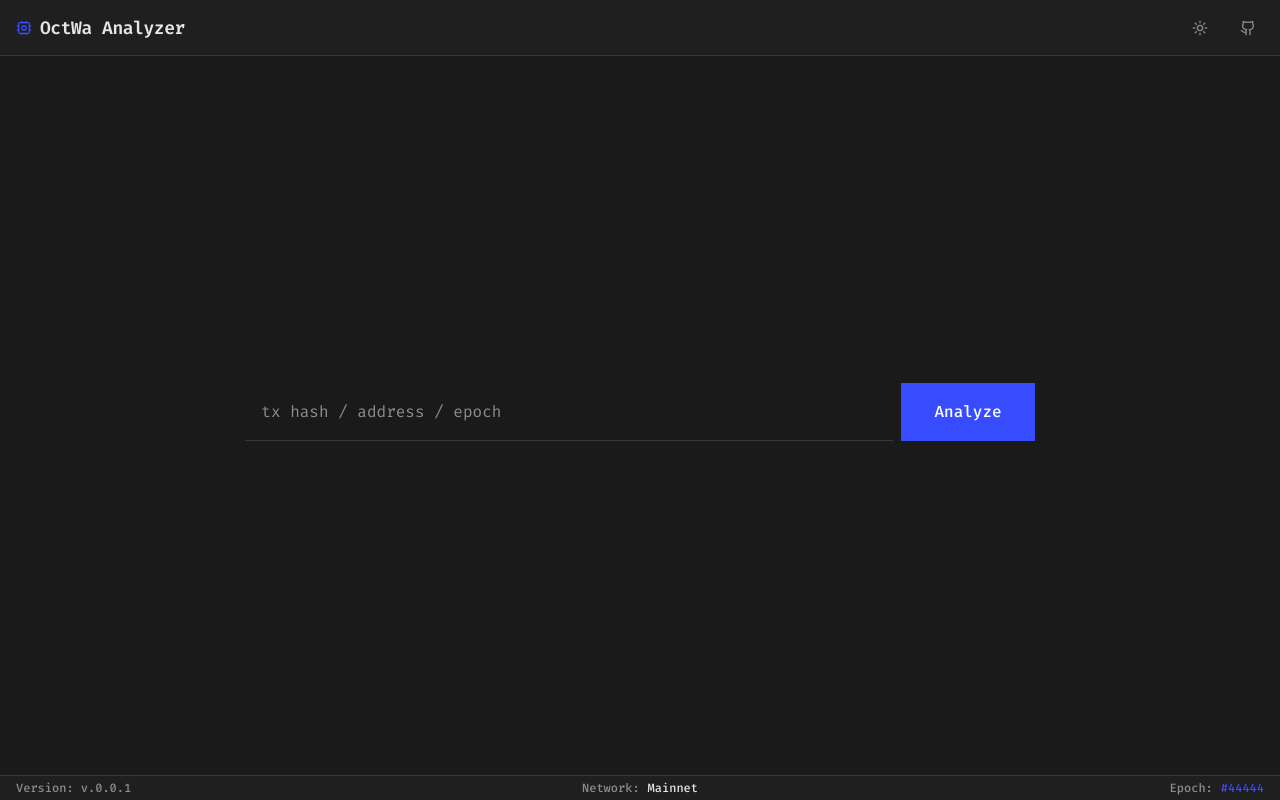
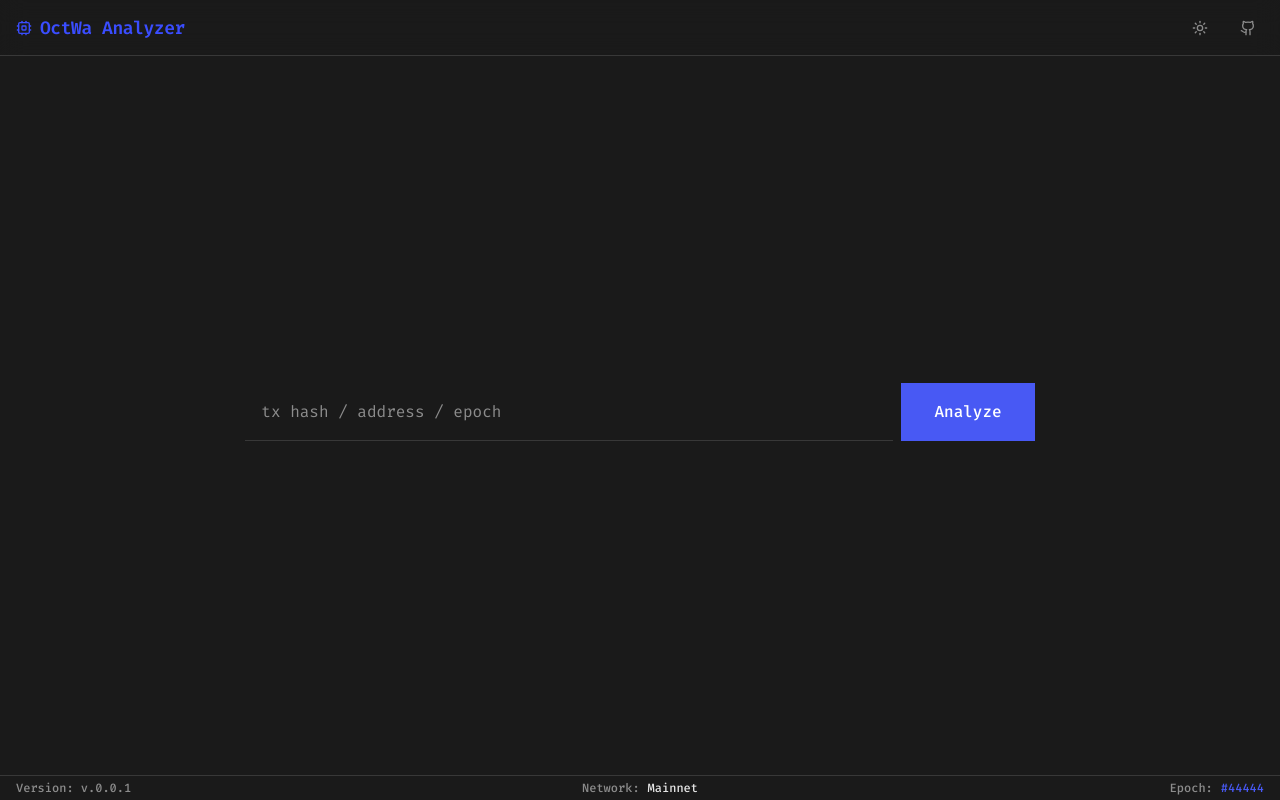
Before and after one commit to m-tq/OctWa-Analyzer, a React (Vite) app: page / in a window 1280 px wide. Built offline with nearby package versions, Linux system fonts and the light colour scheme; no server answers.

Commit message:
Update styling: primary color #3A4DFF, custom scrollbar, transparent navbar/footer, remove shadows and borders

```diff
--- a/src/App.tsx
+++ b/src/App.tsx
@@ -98,13 +98,14 @@ const Header = ({ isDark, setIsDark }: { isDark: boolean, setIsDark: (v: boolean
   };
 
   return (
-    <header className="grid grid-cols-[auto_1fr_auto] items-center h-[56px] px-2 md:px-4 border-b border-border bg-card backdrop-blur-md z-10 fixed top-0 left-0 right-0 shadow-sm">
+    <header className="grid grid-cols-[auto_1fr_auto] items-center h-[56px] px-2 md:px-4 border-b border-border bg-transparent backdrop-blur-md z-10 fixed top-0 left-0 right-0">
       <div className="flex items-center gap-2 md:gap-4 justify-start">
         <h1
           onClick={() => navigate('/')}
-          className="text-sm md:text-lg font-semibold flex items-center gap-1 md:gap-2 text-foreground cursor-pointer tracking-tight glow-hover"
+          className="text-sm md:text-lg font-semibold flex items-center gap-1 md:gap-2 cursor-pointer tracking-tight glow-hover"
+          style={{ color: '#3A4DFF' }}
         >
-          <Cpu className="text-primary" size={16} />
+          <Cpu size={16} style={{ color: '#3A4DFF' }} />
           <span className="hidden sm:inline">OctWa Analyzer</span>
           <span className="sm:hidden">OctWa</span>
         </h1>
@@ -143,7 +144,7 @@ const Header = ({ isDark, setIsDark }: { isDark: boolean, setIsDark: (v: boolean
 };
 
 const Footer = ({ currentBlock }: { currentBlock: number }) => (
-  <footer className="flex items-center justify-between py-1 px-2 md:px-4 border-t border-border bg-card text-[10px] md:text-xs font-medium text-muted-foreground fixed bottom-0 left-0 right-0 shadow-sm">
+  <footer className="flex items-center justify-between py-1 px-2 md:px-4 border-t border-border bg-transparent text-[10px] md:text-xs font-medium text-muted-foreground fixed bottom-0 left-0 right-0">
     <div className="w-1/3 text-left">
        <span className="hidden sm:inline">Version: v.0.0.1</span>
        <span className="sm:hidden">v.0.0.1</span>
@@ -308,7 +309,7 @@ const TxView = () => {
       </div>
 
       {/* HEADER CARD */}
-      <div className="bg-card p-2 md:p-4 shadow-md">
+      <div className="p-2 md:p-4 border-b border-dashed border-border">
         <div className="flex flex-col md:flex-row justify-between items-start md:items-center gap-2 md:gap-4">
           <div className="flex items-center gap-2 md:gap-4 w-full md:w-auto">
             <div className={cn("p-2 md:p-3", config.bg, config.color)}>
@@ -348,11 +349,11 @@ const TxView = () => {
         {/* LEFT COLUMN: FLOW + MEMO */}
         <div className="lg:col-span-8 flex flex-col gap-2 md:gap-3">
           {/* FLOW & VALUES */}
-          <div className="bg-background flex flex-col justify-center shadow-md p-2 md:p-0">
+          <div className="flex flex-col justify-center">
             <div>
               <div className="relative py-2 md:py-3">
-                <span className="text-[10px] md:text-[12px] font-medium uppercase text-muted-foreground mb-1 block tracking-widest">From / Origin</span>
-                <div className="bg-card p-2 md:p-3 flex items-center justify-between group shadow-sm">
+                <span className="text-[10px] md:text-[12px] font-medium uppercase text-muted-foreground mb-2 block tracking-widest">From / Origin</span>
+                <div className="p-2 md:p-3 flex items-center justify-between group">
                   <button
                     onClick={() => navigate(`/address/${data.from}`)}
                     className="text-[10px] md:text-xs font-bold truncate pr-2 md:pr-4 text-foreground hover:text-primary transition-colors glow-hover text-left flex-1"
@@ -365,17 +366,17 @@ const TxView = () => {
                 </div>
               </div>
 
-              <div className="flex items-center gap-2 md:gap-4 py-2 md:py-3">
-                <div className="h-[1px] flex-1 bg-border border-t border-dashed border-muted-foreground opacity-30"></div>
-                <div className={cn("p-1 md:p-1.5 bg-card shadow-sm", config.color)}>
+              <div className="flex items-center gap-2 md:gap-4 py-3 md:py-4">
+                <div className="h-[1px] flex-1 border-t border-dashed border-muted-foreground opacity-30"></div>
+                <div className={cn("p-1 md:p-1.5", config.color)}>
                   {config.icon}
                 </div>
-                <div className="h-[1px] flex-1 bg-border border-t border-dashed border-muted-foreground opacity-30"></div>
+                <div className="h-[1px] flex-1 border-t border-dashed border-muted-foreground opacity-30"></div>
               </div>
 
-              <div className="relative pt-2 md:pt-3">
-                <span className="text-[10px] md:text-[12px] font-medium uppercase text-muted-foreground mb-1 block tracking-widest">To / Destination</span>
-                <div className="bg-card p-2 md:p-3 flex items-center justify-between group shadow-sm">
+              <div className="relative py-2 md:py-3">
+                <span className="text-[10px] md:text-[12px] font-medium uppercase text-muted-foreground mb-2 block tracking-widest">To / Destination</span>
+                <div className="p-2 md:p-3 flex items-center justify-between group">
                   <button
                     onClick={() => navigate(`/address/${data.to}`)}
                     className={cn(
@@ -394,7 +395,7 @@ const TxView = () => {
           </div>
 
           {/* MEMO BOX */}
-          <div className="bg-card p-2 md:p-4 shadow-md flex flex-col">
+          <div className="p-2 md:p-4 border-t border-dashed border-border flex flex-col">
             <div className="flex items-center justify-between mb-2 pb-2">
               <div className="flex items-center gap-1 md:gap-2">
                 <MessageSquare size={12} className="text-muted-foreground md:w-3.5 md:h-3.5" />
@@ -419,9 +420,9 @@ const TxView = () => {
         </div>
 
         {/* RIGHT COLUMN: FINANCIALS + INTERNAL LOGIC */}
-        <div className="lg:col-span-4 flex flex-col gap-2 md:gap-3">
+        <div className="lg:col-span-4 flex flex-col gap-2 md:gap-3 lg:border-l lg:border-dashed lg:border-border lg:pl-4">
           {/* FINANCIALS (Settled Amount) */}
-          <div className="bg-card text-foreground p-2 md:p-4 flex flex-col justify-between shadow-md">
+          <div className="text-foreground p-2 md:p-4 flex flex-col justify-between">
             <div>
               <span className="text-[10px] md:text-[12px] font-medium text-muted-foreground uppercase block mb-1">Settled Amount</span>
               <div className="flex items-baseline gap-1 md:gap-2">
@@ -447,7 +448,7 @@ const TxView = () => {
           </div>
 
           {/* INTERNAL LOGIC DATA */}
-          <div className="bg-card p-2 md:p-4 flex flex-col shadow-md">
+          <div className="p-2 md:p-4 flex flex-col border-t border-dashed border-border">
             <div className="flex items-center justify-between mb-2">
               <h3 className="text-[10px] md:text-[12px] font-bold uppercase flex items-center gap-1 md:gap-2 tracking-tight">
                 <Fingerprint size={12} className="md:w-3.5 md:h-3.5" />
@@ -594,7 +595,7 @@ const AddressView = () => {
       </div>
       <div className="grid grid-cols-1 md:grid-cols-[0.9fr_1.1fr] gap-4 flex-1 min-h-0 md:min-h-0">
         <div className="flex flex-col min-h-0 md:min-h-0">
-          <div className="bg-card p-4 flex-1 min-h-0 md:min-h-0 flex flex-col shadow-md">
+          <div className="bg-card p-4 flex-1 min-h-0 md:min-h-0 flex flex-col">
             <div className="flex items-center justify-between mb-4">
               <h3 className="text-xl font-semibold tracking-tight">Wallet Information</h3>
               <span className="text-[9px] font-bold uppercase text-muted-foreground">Overview</span>
@@ -623,7 +624,7 @@ const AddressView = () => {
           </div>
         </div>
         <div className="flex flex-col min-h-0 md:min-h-0">
-          <div className="bg-card p-4 flex-1 min-h-0 md:min-h-0 flex flex-col shadow-md">
+          <div className="bg-card p-4 flex-1 min-h-0 md:min-h-0 flex flex-col">
             <h3 className="text-sm font-semibold mb-4 tracking-tight">Recent Transactions</h3>
             <ScrollArea.Root className="flex-1 overflow-hidden">
               <ScrollArea.Viewport className="h-full w-full pr-3">
@@ -696,13 +697,13 @@ const AddressView = () => {
               </ScrollArea.Scrollbar>
               <ScrollArea.Corner className="bg-transparent" />
             </ScrollArea.Root>
-            <div className="pt-3">
+            <div className="pt-3 flex justify-center">
               <button
                 onClick={() => setRecentPage(prev => prev + 1)}
                 disabled={!hasMore || recentLoading}
                 className={cn(
-                  "w-full text-xs font-medium px-3 py-1 border border-[var(--border)]",
-                  !hasMore || recentLoading ? "opacity-40 cursor-not-allowed" : "hover:bg-[var(--muted)]"
+                  "text-xs font-medium px-4 py-1.5 border border-muted",
+                  !hasMore || recentLoading ? "opacity-40 cursor-not-allowed text-muted-foreground" : "hover:bg-muted text-foreground transition-colors"
                 )}
               >
                 {recentLoading ? "Loading..." : hasMore ? "Load More" : "No More Data"}
--- a/src/index.css
+++ b/src/index.css
@@ -10,7 +10,7 @@
   --card-foreground: 0 0% 3.9%;
   --popover: 0 0% 100%;
   --popover-foreground: 0 0% 3.9%;
-  --primary: 234 100% 61%;
+  --primary: 234 89% 62%;
   --primary-foreground: 0 0% 100%;
   --secondary: 220 14% 93%;
   --secondary-foreground: 0 0% 9%;
@@ -33,7 +33,7 @@
   --card-foreground: 0 0% 90%;
   --popover: 0 0% 12%;
   --popover-foreground: 0 0% 90%;
-  --primary: 234 100% 61%;
+  --primary: 234 89% 62%;
   --primary-foreground: 0 0% 100%;
   --secondary: 0 0% 16%;
   --secondary-foreground: 0 0% 90%;
@@ -78,7 +78,38 @@ body {
     @apply border-border;
   }
   body {
-    @apply bg-background text-foreground;
+    @apply bg-background text-foreground font-mono;
+  }
+
+  /* Custom Scrollbar Styling */
+  ::-webkit-scrollbar {
+    width: 8px;
+    height: 8px;
+  }
+
+  ::-webkit-scrollbar-track {
+    background: hsl(var(--background));
+    border-left: 1px solid hsl(var(--border));
+  }
+
+  ::-webkit-scrollbar-thumb {
+    background: hsl(var(--muted-foreground) / 0.3);
+    border-radius: 4px;
+    transition: background 0.2s;
+  }
+
+  ::-webkit-scrollbar-thumb:hover {
+    background: hsl(var(--muted-foreground) / 0.5);
+  }
+
+  ::-webkit-scrollbar-thumb:active {
+    background: hsl(var(--primary) / 0.6);
+  }
+
+  /* Firefox Scrollbar */
+  * {
+    scrollbar-width: thin;
+    scrollbar-color: hsl(var(--muted-foreground) / 0.3) hsl(var(--background));
   }
 }
 
@@ -127,7 +158,7 @@ body {
   }
 
   .glow-hover:hover {
-    filter: drop-shadow(0 0 8px currentColor);
+    filter: drop-shadow(0 0 3px currentColor);
   }
 }
 
```
